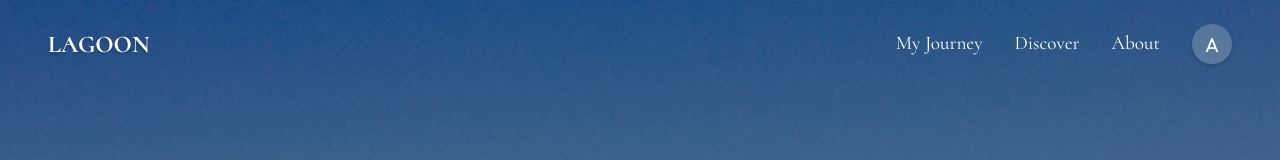
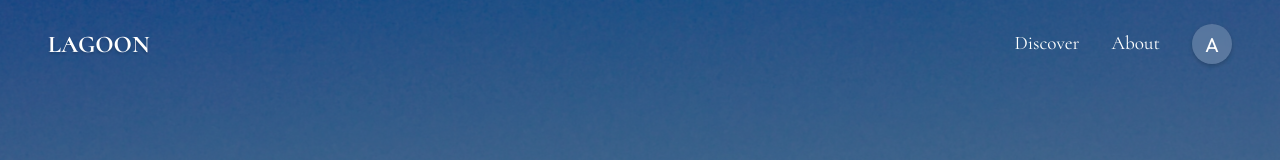
Before and after one commit to reneecwl/lagoon, a React (Vite) app in the folder client/: page / in a window 1280 px wide. Shown: the top 160 px of the page. Built offline with nearby package versions, Linux system fonts and the light colour scheme.

Commit message:
Add conditionally render MyJourney in homepage

```diff
--- a/client/src/App.jsx
+++ b/client/src/App.jsx
@@ -8,16 +8,17 @@ import HomePage from "./pages/HomePage/HomePage";
 import ItinerariesPage from "./pages/ItinerariesPage/ItinerariesPage";
 import ItineraryPlanningPage from "./pages/ItineraryPlanningPage/ItineraryPlanningPage";
 import UserItinerariesPage from "./pages/UserItinerariesPage/UserItinerariesPage";
+import AboutUsPage from "./components/AboutUs/AboutUs";
 
 function App() {
   const [isOpen, setIsOpen] = useState(false);
 
   return (
     <BrowserRouter>
-      <Header setIsOpen={setIsOpen} />
+      <Header />
       <main className="main">
         <Routes>
-          <Route path="/" element={<HomePage isOpen={isOpen} setIsOpen={setIsOpen} />} />
+          <Route path="/" element={<HomePage />} />
           <Route path="/itineraries" element={<ItinerariesPage />} />
           <Route path="/itineraries/:itineraryId" element={<ItineraryPlanningPage />} />
           <Route
--- a/client/src/components/Header/Header.jsx
+++ b/client/src/components/Header/Header.jsx
@@ -16,18 +16,20 @@ export default function Header() {
       <div className="header__right">
         <nav className="navbar">
           <ul className="navbar__list">
-            <li className={isItineraryPage ? "navbar__subtitle navbar__itinerary" : "navbar__subtitle"}>
-              <Link className="nav-link" to="/users/1/itineraries">
-                My Journey
-              </Link>
-            </li>
+            {isItineraryPage && (
+              <li className={isItineraryPage ? "navbar__subtitle navbar__itinerary" : "navbar__subtitle"}>
+                <Link className="nav-link" to="/users/1/itineraries">
+                  My Journey
+                </Link>
+              </li>
+            )}
             <li className={isItineraryPage ? "navbar__subtitle navbar__subtitle--itinerary" : "navbar__subtitle"}>
               <Link className="nav-link" to="/about">
                 Discover
               </Link>
             </li>
             <li className={isItineraryPage ? "navbar__subtitle navbar__subtitle--itinerary" : "navbar__subtitle"}>
-              <Link className="nav-link" to="/contact">
+              <Link className="nav-link" to="#about">
                 About
               </Link>
             </li>
```
